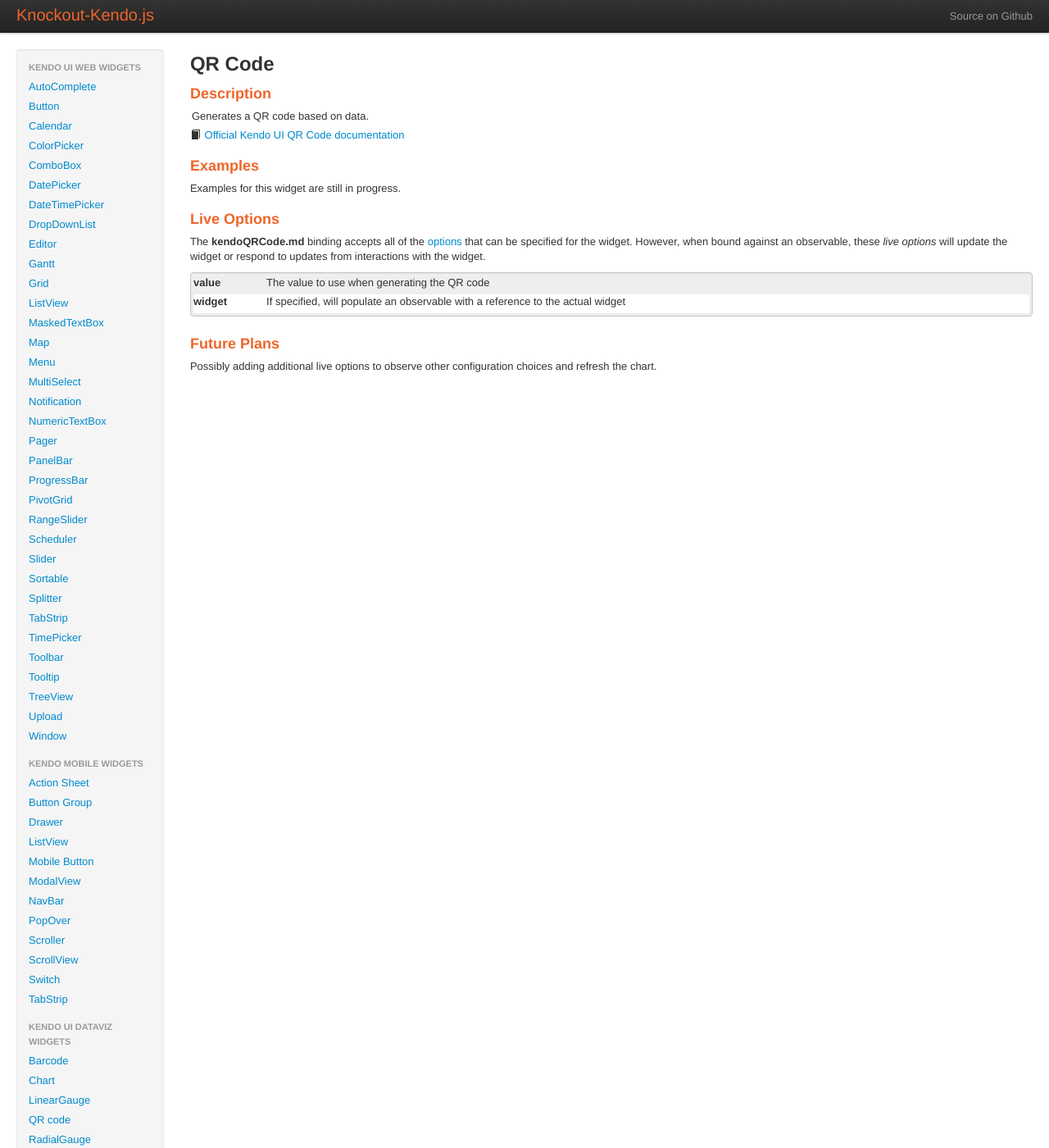
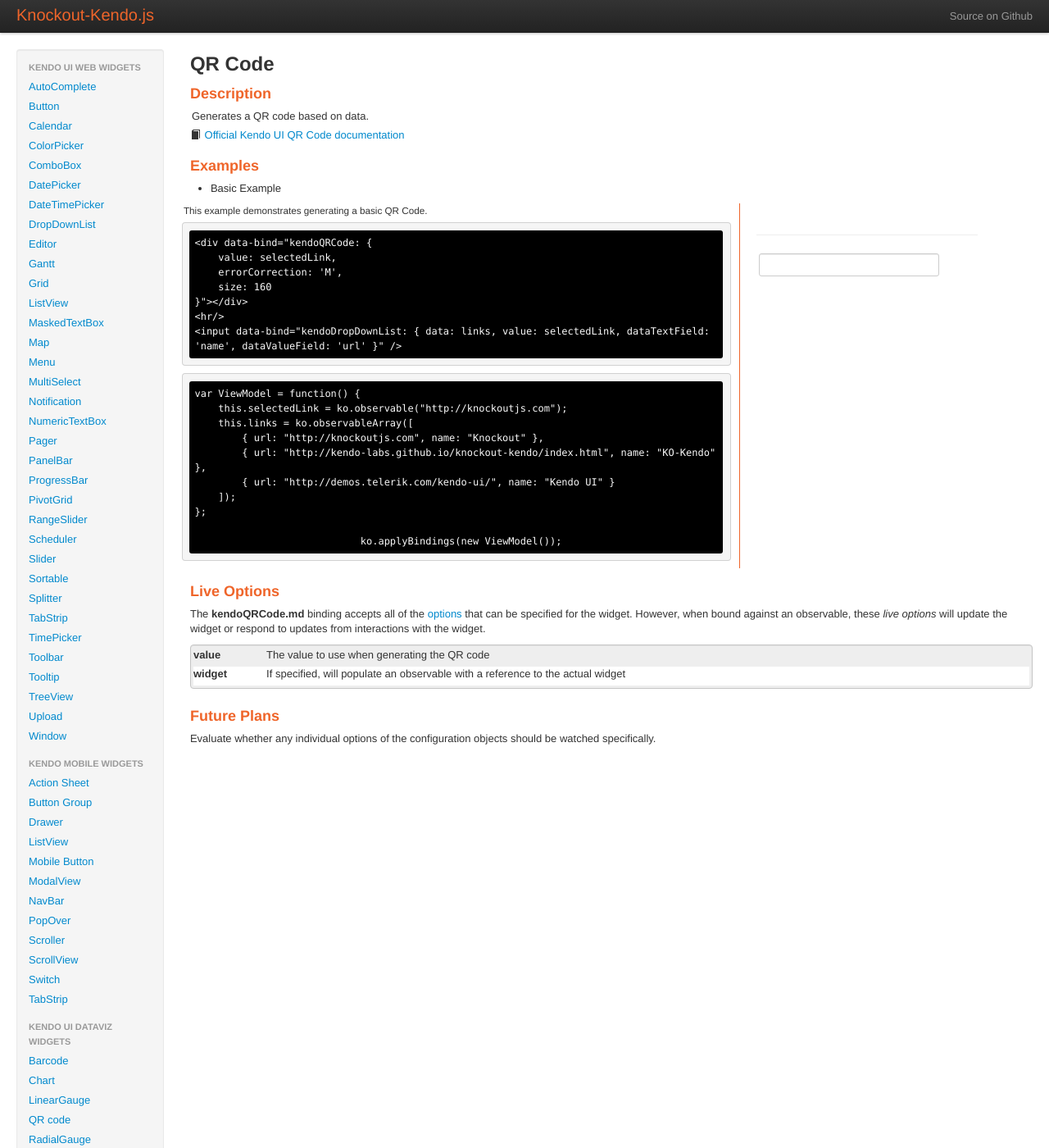
Before and after one commit to kendo-labs/knockout-kendo, a Jekyll site: the page built from dataviz/QRCode.md, in a window 1280 px wide and 1400 px high. Shown: the whole window at 82% size. Built offline with Jekyll 4.4.1, drawn with Linux system fonts in a browser that asks for light colours; some web fonts are replaced; a script that is not in the unit is left out.

Commit message:
Added basic doc example: QRCode.

```diff
--- a/dataviz/QRCode.md
+++ b/dataviz/QRCode.md
@@ -5,6 +5,27 @@ widgetName: QR Code
 description: Generates a QR code based on data.
 docs: http://demos.telerik.com/kendo-ui/qrcode/index
 examples:
+    - title: Basic Example
+      description: This example demonstrates generating a basic QR Code.
+      view: |
+        <div data-bind="kendoQRCode: {
+            value: selectedLink,
+            errorCorrection: 'M',
+            size: 160
+        }"></div>
+        <hr/>
+        <input data-bind="kendoDropDownList: { data: links, value: selectedLink, dataTextField: 'name', dataValueField: 'url' }" />
+      js: |
+        var ViewModel = function() {
+            this.selectedLink = ko.observable("http://knockoutjs.com");
+            this.links = ko.observableArray([
+                { url: "http://knockoutjs.com", name: "Knockout" },
+                { url: "http://kendo-labs.github.io/knockout-kendo/index.html", name: "KO-Kendo" },
+                { url: "http://demos.telerik.com/kendo-ui/", name: "Kendo UI" }
+            ]);
+        };
+      selected: true
+      id: one
 
 liveOptions:
     - name: value
@@ -12,7 +33,7 @@ liveOptions:
     - name: widget
       description: If specified, will populate an observable with a reference to the actual widget
 
-futurePlans: Possibly adding additional live options to observe other configuration choices and refresh the chart.
+futurePlans: Evaluate whether any individual options of the configuration objects should be watched specifically.
 ---
 
 {% include widget.html %}
```
